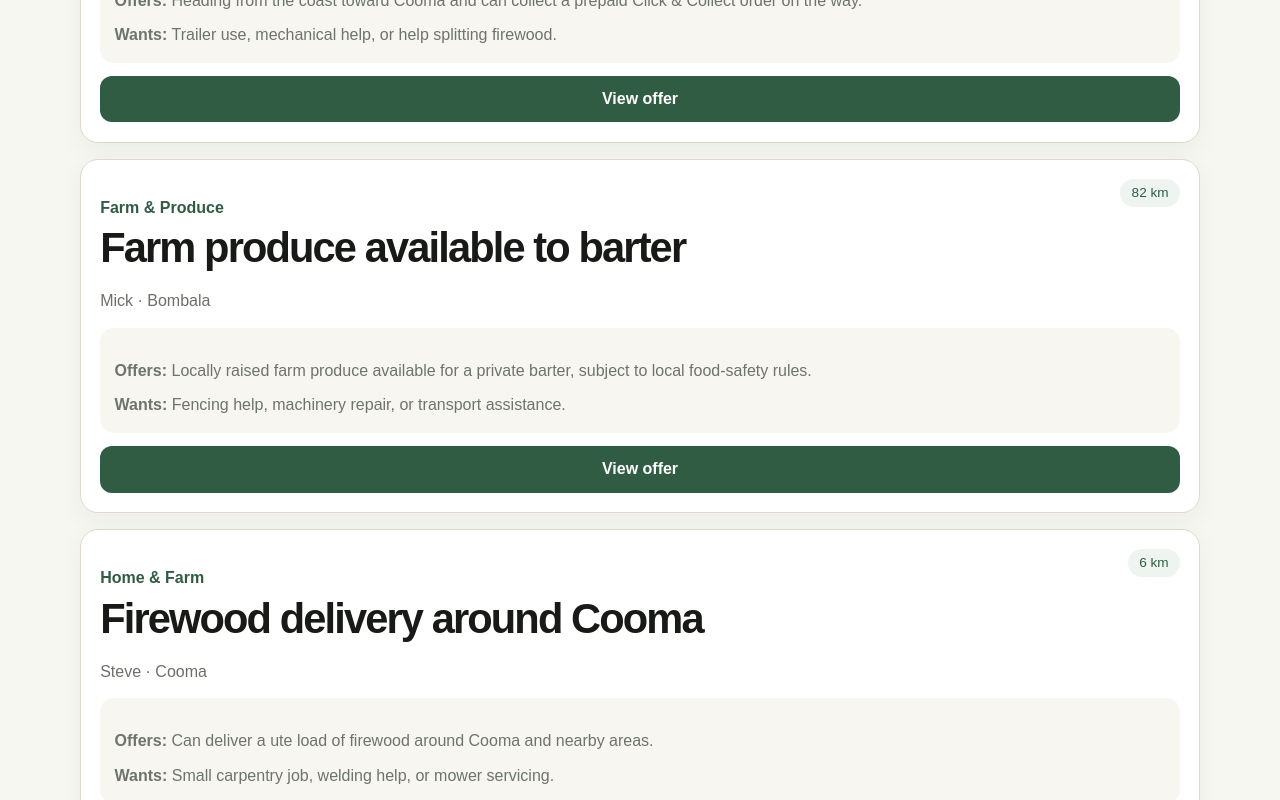
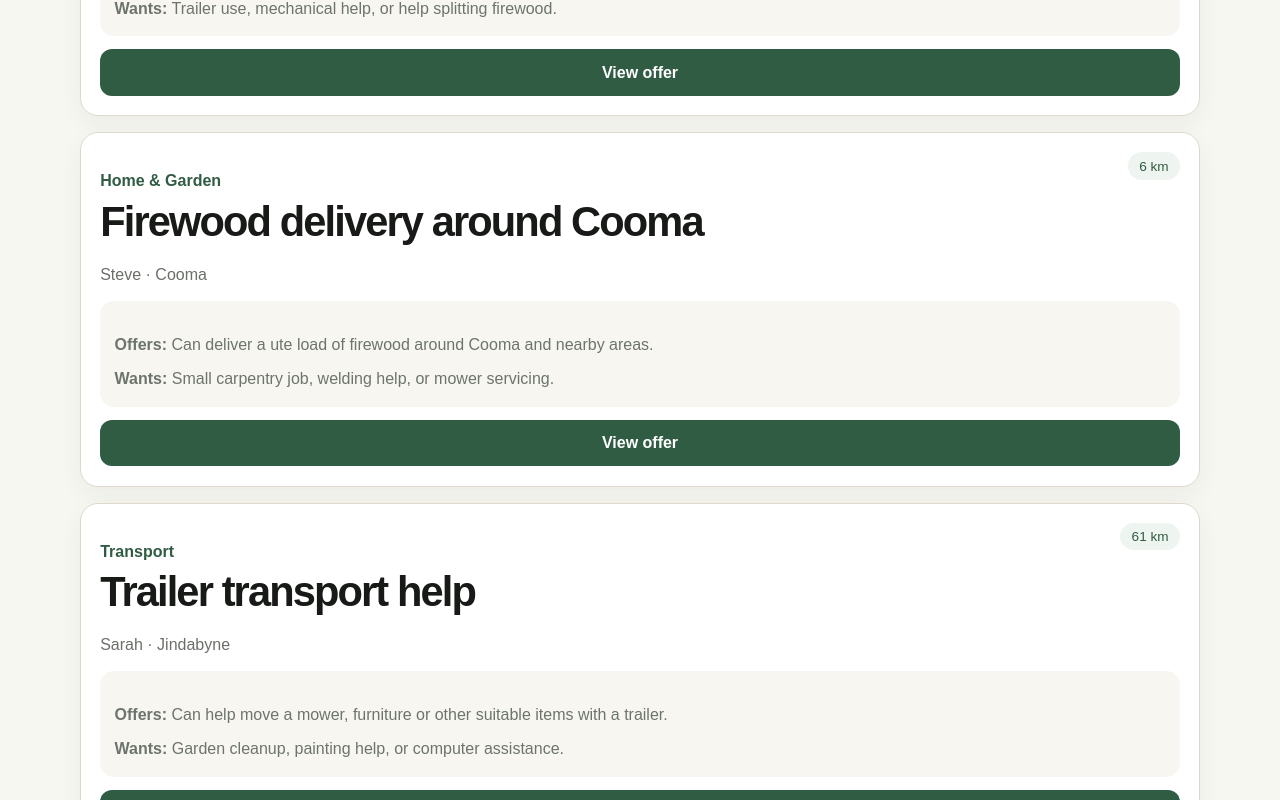
Before and after one commit to ryleycampbell93/LocalLoop, a Next.js app: page /browse in a window 1280 px wide. Shown: the part 1460-2260 px from the top of the page. Built offline with nearby package versions, Linux system fonts and the light colour scheme.

Commit message:
Show saved listings in browse

```diff
--- a/app/browse/page.tsx
+++ b/app/browse/page.tsx
@@ -1,9 +1,21 @@
 "use client";
 
 import Link from "next/link";
-import { useMemo, useState } from "react";
+import { useEffect, useMemo, useState } from "react";
 
-const offers = [
+type Listing = {
+  id: string;
+  type?: string;
+  title: string;
+  person: string;
+  town: string;
+  distance: number;
+  category: string;
+  offers: string;
+  wants: string;
+};
+
+const demoOffers: Listing[] = [
   {
     id: "mitre10-pambula-pickup",
     title: "Mitre 10 Pambula pickup",
@@ -11,8 +23,10 @@ const offers = [
     town: "Pambula",
     distance: 104,
     category: "Pickups & Errands",
-    offers: "Can collect a prepaid hardware order from Mitre 10 Pambula and bring it toward Cooma.",
-    wants: "Firewood, a hand with fencing, or another useful local favour.",
+    offers:
+      "Can collect a prepaid hardware order from Mitre 10 Pambula and bring it toward Cooma.",
+    wants:
+      "Firewood, a hand with fencing, or another useful local favour.",
   },
   {
     id: "merimbula-pharmacy-pickup",
@@ -21,8 +35,10 @@ const offers = [
     town: "Merimbula",
     distance: 108,
     category: "Pickups & Errands",
-    offers: "Can collect eligible prepaid pharmacy items from Merimbula when already travelling inland.",
-    wants: "Garden help, dog minding, or help moving a few items.",
+    offers:
+      "Can collect eligible prepaid pharmacy items from Merimbula when already travelling inland.",
+    wants:
+      "Garden help, dog minding, or help moving a few items.",
   },
   {
     id: "click-and-collect-coast",
@@ -31,18 +47,10 @@ const offers = [
     town: "Merimbula",
     distance: 110,
     category: "Pickups & Errands",
-    offers: "Heading from the coast toward Cooma and can collect a prepaid Click & Collect order on the way.",
-    wants: "Trailer use, mechanical help, or help splitting firewood.",
-  },
-  {
-    id: "lamb-barter-bombala",
-    title: "Farm produce available to barter",
-    person: "Mick",
-    town: "Bombala",
-    distance: 82,
-    category: "Farm & Produce",
-    offers: "Locally raised farm produce available for a private barter, subject to local food-safety rules.",
-    wants: "Fencing help, machinery repair, or transport assistance.",
+    offers:
+      "Heading from the coast toward Cooma and can collect a prepaid Click & Collect order on the way.",
+    wants:
+      "Trailer use, mechanical help, or help splitting firewood.",
   },
   {
     id: "firewood-cooma",
@@ -50,9 +58,11 @@ const offers = [
     person: "Steve",
     town: "Cooma",
     distance: 6,
-    category: "Home & Farm",
-    offers: "Can deliver a ute load of firewood around Cooma and nearby areas.",
-    wants: "Small carpentry job, welding help, or mower servicing.",
+    category: "Home & Garden",
+    offers:
+      "Can deliver a ute load of firewood around Cooma and nearby areas.",
+    wants:
+      "Small carpentry job, welding help, or mower servicing.",
   },
   {
     id: "trailer-transport-jindabyne",
@@ -61,8 +71,10 @@ const offers = [
     town: "Jindabyne",
     distance: 61,
     category: "Transport",
-    offers: "Can help move a mower, furniture or other suitable items with a trailer.",
-    wants: "Garden cleanup, painting help, or computer assistance.",
+    offers:
+      "Can help move a mower, furniture or other suitable items with a trailer.",
+    wants:
+      "Garden cleanup, painting help, or computer assistance.",
   },
   {
     id: "fencing-bombala",
@@ -71,8 +83,10 @@ const offers = [
     town: "Bombala",
     distance: 84,
     category: "Trades & Farm",
-    offers: "Can trade livestock-yard cleanup, firewood or general farm help.",
-    wants: "Someone experienced to help repair and tension a section of fencing.",
+    offers:
+      "Can trade livestock-yard cleanup, firewood or general farm help.",
+    wants:
+      "Someone experienced to help repair and tension a section of fencing.",
   },
   {
     id: "mechanical-cooma",
@@ -81,23 +95,51 @@ const offers = [
     town: "Cooma",
     distance: 4,
     category: "Mechanical",
-    offers: "Can help with basic mower, small engine and mechanical jobs.",
-    wants: "Carpentry, transport help, or a useful local trade.",
+    offers:
+      "Can help with basic mower, small engine and mechanical jobs.",
+    wants:
+      "Carpentry, transport help, or a useful local trade.",
   },
 ];
 
 export default function BrowsePage() {
+  const [savedListings, setSavedListings] = useState<Listing[]>([]);
   const [search, setSearch] = useState("");
   const [town, setTown] = useState("All towns");
   const [distance, setDistance] = useState("150");
   const [category, setCategory] = useState("All categories");
 
-  const towns = ["All towns", ...Array.from(new Set(offers.map((offer) => offer.town)))];
+  useEffect(() => {
+    try {
+      const stored = JSON.parse(
+        localStorage.getItem("localloop-listings") || "[]"
+      );
 
-  const categories = [
+      if (Array.isArray(stored)) {
+        setSavedListings(stored);
+      }
+    } catch {
+      setSavedListings([]);
+    }
+  }, []);
+
+  const offers = useMemo(
+    () => [...savedListings, ...demoOffers],
+    [savedListings]
+  );
+
+  const towns = useMemo(
+    () => ["All towns", ...Array.from(new Set(offers.map((offer) => offer.town)))],
+    [offers]
+  );
+
+  const categories = useMemo(
+    () => [
       "All categories",
       ...Array.from(new Set(offers.map((offer) => offer.category))),
-  ];
+    ],
+    [offers]
+  );
 
   const filteredOffers = useMemo(() => {
     return offers.filter((offer) => {
@@ -117,7 +159,7 @@ export default function BrowsePage() {
         matchesCategory
       );
     });
-  }, [search, town, distance, category]);
+  }, [offers, search, town, distance, category]);
 
   return (
     <main className="container" style={{ padding: "2rem 0 4rem" }}>
@@ -158,14 +200,14 @@ export default function BrowsePage() {
             maxWidth: 720,
           }}
         >
-          Find people already travelling your way, offering practical skills,
-          or looking to swap useful goods and favours around the region.
+          Find local people offering practical help, transport, skills and useful
+          trades around the region.
         </p>
 
         <input
           value={search}
           onChange={(e) => setSearch(e.target.value)}
-          placeholder="Try: Pambula pickup, fencing, firewood, trailer..."
+          placeholder="Try: Pambula pickup, firewood, trailer, mower..."
           style={{
             width: "100%",
             padding: "1rem",
@@ -302,6 +344,20 @@ export default function BrowsePage() {
               </p>
             </div>
 
+            {offer.id.startsWith("user-") ? (
+              <div
+                style={{
+                  background: "#eef4ef",
+                  color: "#315c44",
+                  padding: "0.8rem",
+                  borderRadius: 12,
+                  textAlign: "center",
+                  fontWeight: 800,
+                }}
+              >
+                Your new listing ✓
+              </div>
+            ) : (
               <Link
                 href={`/listing/${offer.id}`}
                 style={{
@@ -317,6 +373,7 @@ export default function BrowsePage() {
               >
                 View offer
               </Link>
+            )}
           </article>
         ))}
 
```
Lines whose indentation alone changed are shown as unchanged.
